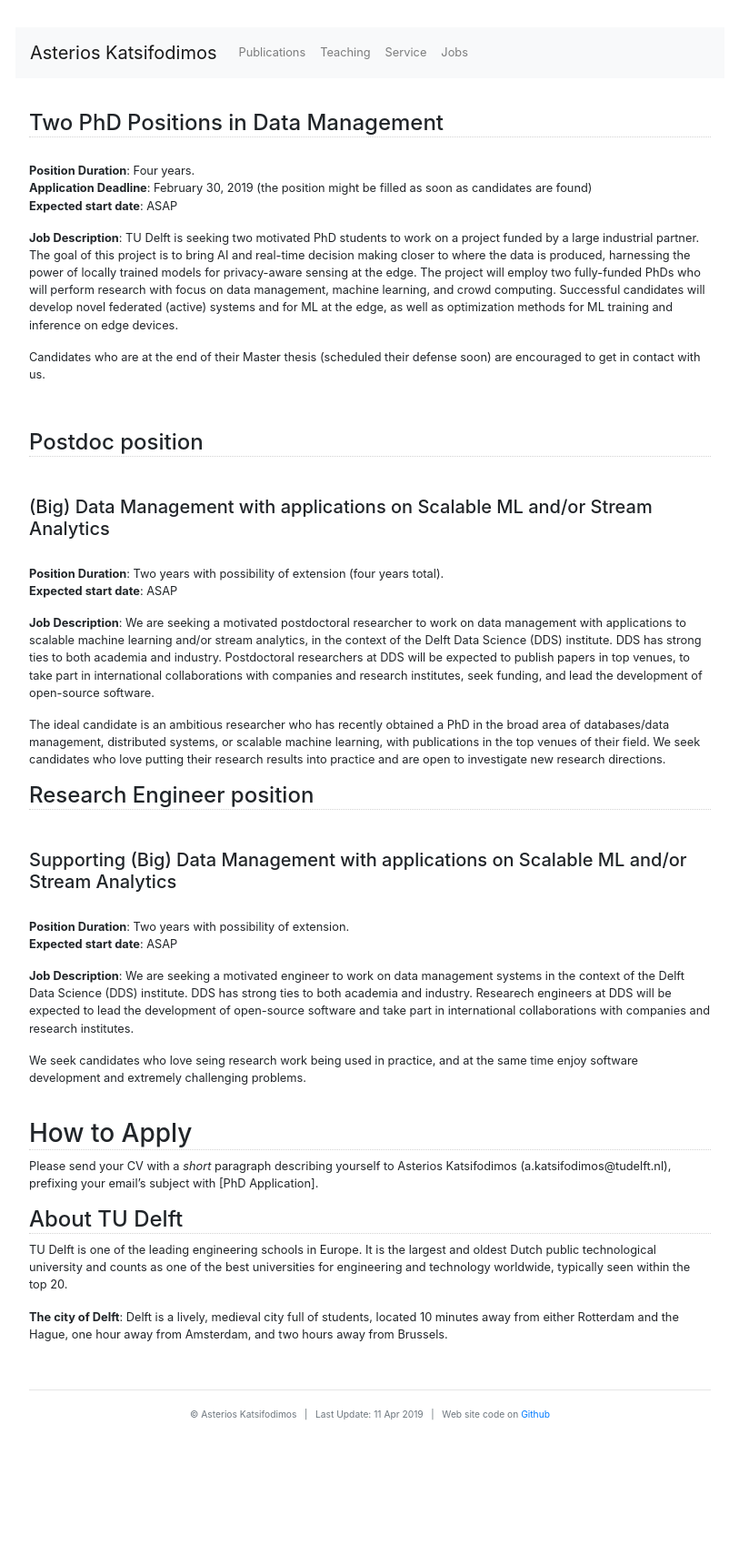
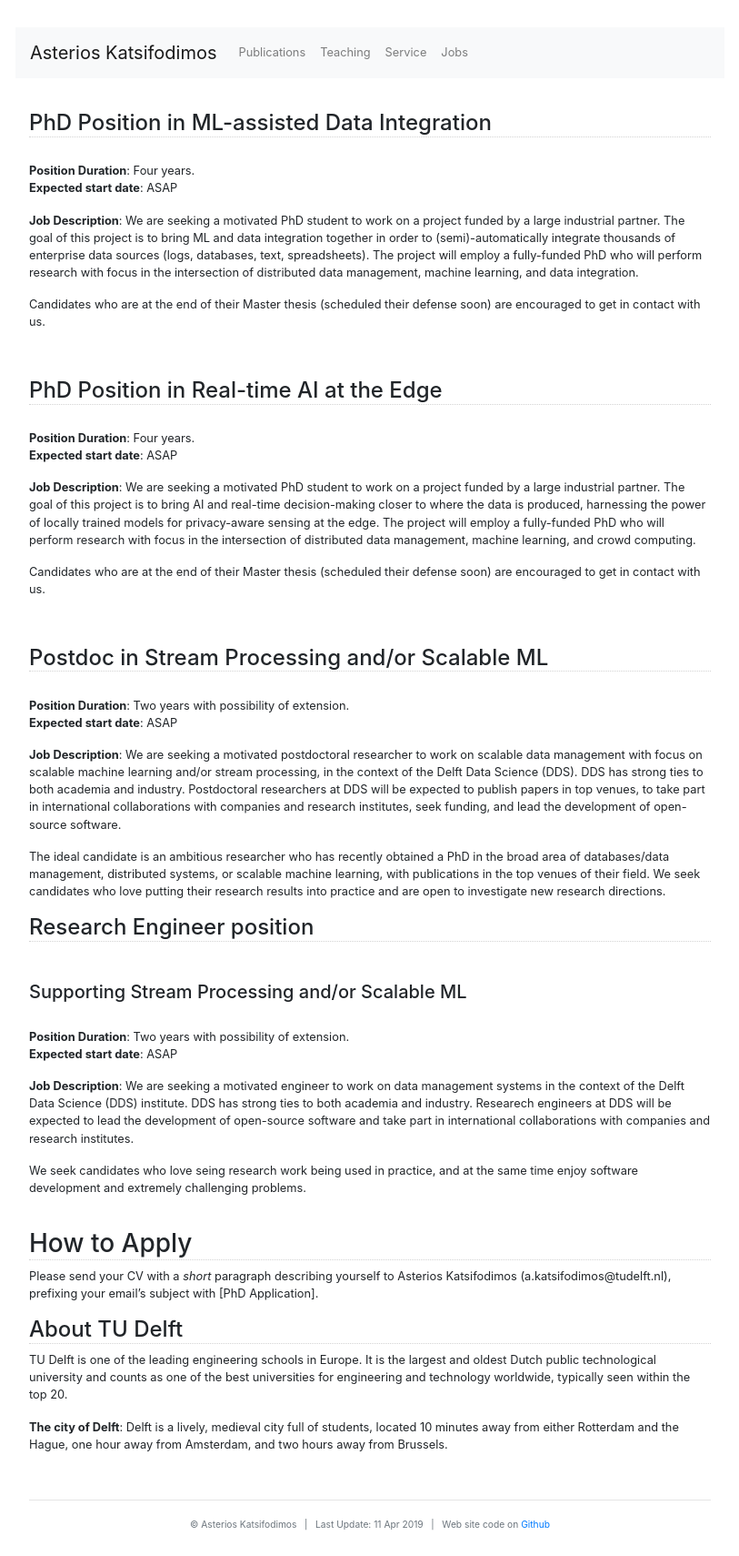
Before and after one commit to omoultosEthTuDelft/web, a Jekyll site: the page built from jobs/index.md, in a window 1280 px wide. Shown: the whole page at 91% size, without its empty margins (233-1046 px from the left). Built offline with Jekyll 4.4.1, drawn with Linux system fonts in a browser that asks for light colours; nearby versions of some CDN libraries; before the commit the page ends 1589 px from its top, so only the background shows below that.

Commit message:
Tweets added, as well as some changes in the jobs descritpions

```diff
--- a/jobs/index.md
+++ b/jobs/index.md
@@ -1,36 +1,46 @@
 ---
 layout: default
-title: "Open Position | Asterios Katsifodimos"
+title: "Open Positions | Asterios Katsifodimos"
 ---
 
 <br/>
 
-#### Two PhD Positions in Data Management
+#### PhD Position in ML-assisted Data Integration
 
 <br/>
 **Position Duration**: Four years.
 <br/>
-**Application Deadline**: February 30, 2019 (the position might be filled as soon as candidates are found)
-<br/>
 **Expected start date**: ASAP
 
 **Job Description**:
-TU Delft is seeking two motivated PhD students to work on a project funded by a large industrial partner. The goal of this project is to bring AI and real-time decision making closer to where the data is produced, harnessing the power of locally trained models for privacy-aware sensing at the edge. The project will employ two fully-funded PhDs who will perform research with focus on data management, machine learning, and crowd computing. Successful candidates will develop novel federated (active) systems and for ML at the edge, as well as optimization methods  for ML training and inference on edge devices.
+We are seeking a motivated PhD student to work on a project funded by a large industrial partner. The goal of this project is to bring ML and data integration together in order to (semi)-automatically integrate thousands of enterprise data sources (logs, databases, text, spreadsheets). The project will employ a fully-funded PhD who will perform research with focus in the intersection of distributed data management, machine learning, and data integration.
 
 Candidates who are at the end of their Master thesis (scheduled their defense soon) are encouraged to get in contact with us.
 
 <br/>
 
-#### Postdoc position
+#### PhD Position in Real-time AI at the Edge
+
 <br/>
-##### (Big) Data Management with applications on Scalable ML and/or Stream Analytics
-<br/>
-**Position Duration**: Two years with possibility of extension (four years total).
+**Position Duration**: Four years.
 <br/>
 **Expected start date**: ASAP
 
 **Job Description**:
-We are seeking a motivated postdoctoral researcher to work on data management with applications to scalable machine learning and/or stream analytics, in the context of the Delft Data Science (DDS) institute. DDS has strong ties to both academia and industry. Postdoctoral researchers at DDS will be expected to publish papers in top venues, to take part in international collaborations with companies and research institutes, seek funding, and lead the development of open-source software.
+We are seeking a motivated PhD student to work on a project funded by a large industrial partner. The goal of this project is to bring AI and real-time decision-making closer to where the data is produced, harnessing the power of locally trained models for privacy-aware sensing at the edge. The project will employ a fully-funded PhD who will perform research with focus in the intersection of distributed data management, machine learning, and crowd computing.
+
+Candidates who are at the end of their Master thesis (scheduled their defense soon) are encouraged to get in contact with us.
+
+<br/>
+
+#### Postdoc in Stream Processing and/or Scalable ML
+<br/>
+**Position Duration**: Two years with possibility of extension.
+<br/>
+**Expected start date**: ASAP
+
+**Job Description**:
+We are seeking a motivated postdoctoral researcher to work on scalable data management with focus on scalable machine learning and/or stream processing, in the context of the Delft Data Science (DDS). DDS has strong ties to both academia and industry. Postdoctoral researchers at DDS will be expected to publish papers in top venues, to take part in international collaborations with companies and research institutes, seek funding, and lead the development of open-source software.
 
 The ideal candidate is an ambitious researcher who has recently obtained a PhD in the broad area of databases/data management, distributed systems, or scalable machine learning, with publications in the top venues of their field. We seek candidates who love putting their research results into practice and are open to investigate new research directions.
 
@@ -38,7 +48,7 @@
 
 #### Research Engineer position
 <br/>
-##### Supporting (Big) Data Management with applications on Scalable ML and/or Stream Analytics
+##### Supporting Stream Processing and/or Scalable ML
 <br/>
 **Position Duration**: Two years with possibility of extension.
 <br/>
```
Also changed, not shown: index.md (+15 -21 lines).
